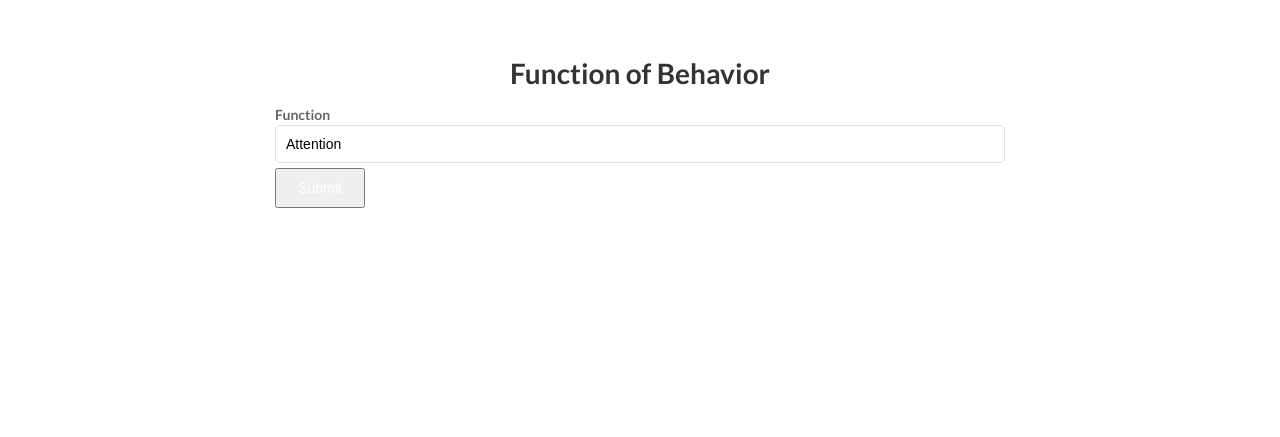
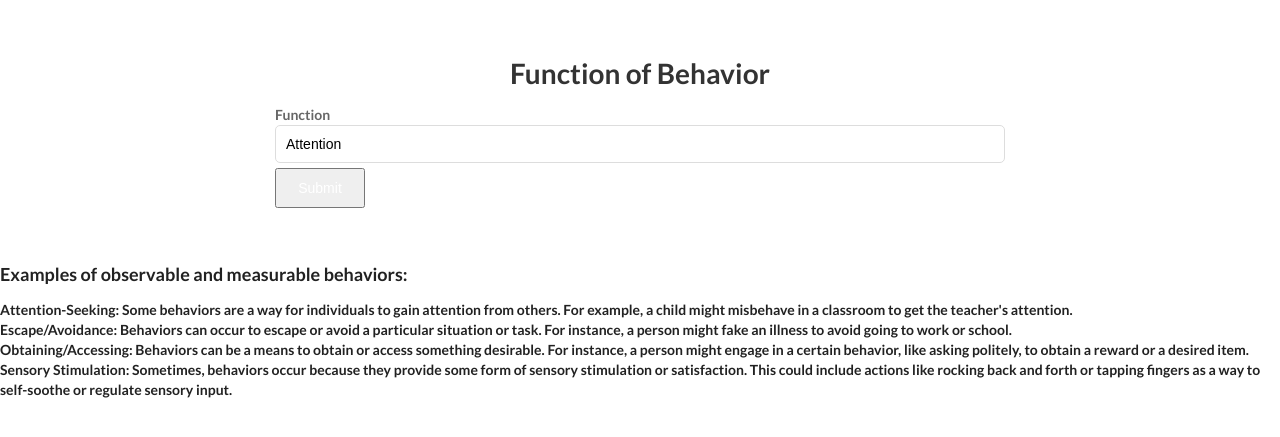
Before and after one commit to moon0505/fbeda, a Django app: page /update_function/2/ in a window 1280 px wide. Shown: the part 36-473 px from the top of the page. Run offline with Django 3.2, Linux system fonts and the light colour scheme; data comes from the database, SQL or seed files in the repository; both versions use the stored data as it was after the commit; parts of the project's set-up code (start-up, migrations or seed data) failed here and were passed over; some libraries are stand-ins or nearby versions.

Commit message:
working on consequence

```diff
--- a/bip/templates/bip/create_function.html
+++ b/bip/templates/bip/create_function.html
@@ -20,6 +20,25 @@
     </div>
   </div>
 
+
+
+ <!-- CARD OUTLINE -->
+ <div class='container'>
+
+  <div class="card border mb-3">
+     <div class="card-body">
+
+       <ul>
+         <h3>Examples of observable and measurable behaviors:</h2>
+           <li><b>Attention-Seeking: Some behaviors are a way for individuals to gain attention from others. For example, a child might misbehave in a classroom to get the teacher's attention.</li>
+           <li>Escape/Avoidance: Behaviors can occur to escape or avoid a particular situation or task. For instance, a person might fake an illness to avoid going to work or school. </li>
+           <li>Obtaining/Accessing: Behaviors can be a means to obtain or access something desirable. For instance, a person might engage in a certain behavior, like asking politely, to obtain a reward or a desired item.</li>
+           <li>Sensory Stimulation: Sometimes, behaviors occur because they provide some form of sensory stimulation or satisfaction. This could include actions like rocking back and forth or tapping fingers as a way to self-soothe or regulate sensory input.</li>
+           </ul>
+
+             </div>
+       </div>
+ </div>
 </body>
 
 
--- a/bip/templates/bip/delete_post.html
+++ b/bip/templates/bip/delete_post.html
@@ -20,6 +20,8 @@
 
     <input class="btn btn-danger" type="submit" name="Confirm">
 
+
+
    </form>
 
   </div>
--- a/bip/templates/partials/nav.html
+++ b/bip/templates/partials/nav.html
@@ -4,7 +4,7 @@
           <div class="navbar navbar-expand-lg">
                     {% if user.is_authenticated  %}
                     <div class="navbar-new">
-                    <h1 class="logo"> <a class="colorwhite" href="">FBDEA ({{ user.username }})</a></h1>
+                    <h1 class="logo"> <a class="colorwhite" href="">FBA/EDA ({{ user.username }})</a></h1>
           </div>
 
               <a class='colorwhite' class="nav-item nav-link" href="{% url 'bip:logout' %}"  >Log out</a>
--- a/bip/urls.py
+++ b/bip/urls.py
@@ -131,6 +131,9 @@ urlpatterns = [
 
 
     path('function/<pk>/', views.function_view, name='function'),
+    path('consequence/<pk>/', views.consequence_view, name='consequence'),
+
+
 
     path('anticedent/<pk>/', views.anticedent_view, name='anticedent'),
 
--- a/bip/views.py
+++ b/bip/views.py
@@ -45,6 +45,7 @@ from .utils import  (
     get_duration_bar_chart,
     get_pie__chart_consequence,
     get_box_plot_function,
+    get_box_plot_consequence,
 
 
     )
@@ -345,17 +346,25 @@ def dashboard(request, pk):
 
     student_behaviors = student.case_set.all()
 
+    student_duration = Case.objects.filter(student__id=pk).values('duration')
+
+
+    firstduration = student_duration.first()
+
+    print(firstduration)
+
+
+
     behavior = Behavior.objects.all()
 
-    case = Case.objects.all()
 
     context = {
     'student_behaviors':student_behaviors,
     "student":student,
-    'case':case,
+    'student_duration':student_duration,
+    'firstduration':firstduration,
 
                }
-
 
     return render(request, 'bip/dashboard.html',context, )
 
@@ -1255,6 +1264,81 @@ def function_view(request,pk):
 
 
     return render(request, 'bip/function.html', context)
+
+
+
+def consequence_view(request,pk):
+
+    student = get_object_or_404(Student, pk=pk)
+    student_cases = student.case_set.all()
+
+
+
+    data = models.Case.objects.filter(student__id=pk).values('behavior__behaviorincident','anticedent__anticedentincident','function__behaviorfunction', 'consequence__behaviorconsequence','date_created','time','id')
+
+    cases_df = pd.DataFrame(data)
+
+    cases_df.columns = cases_df.columns.str.replace('behavior__behaviorincident', 'Behavior')
+    cases_df.columns = cases_df.columns.str.replace('anticedent__anticedentincident', 'Anticedent')
+    cases_df.columns = cases_df.columns.str.replace('function__behaviorfunction', 'Function')
+    cases_df.columns = cases_df.columns.str.replace('consequence__behaviorconsequence', 'Consequence')
+    cases_df.columns = cases_df.columns.str.replace('date_created', 'Date')
+    cases_df.columns = cases_df.columns.str.replace('time', 'Time')
+    cases_df.columns = cases_df.columns.str.replace('id', 'ID')
+
+
+    df_consequence = cases_df['Consequence']
+
+
+    box_graph_consequence = get_box_plot_consequence( x= df_consequence, data=cases_df)
+
+
+    # correationxxxxxxxxxxxxxx
+
+    behavior = pd.get_dummies(cases_df['Behavior'])
+
+    anticedent = pd.get_dummies(cases_df['Anticedent'])
+
+    function = pd.get_dummies(cases_df['Function'])
+
+    consequence = pd.get_dummies(cases_df['Consequence'])
+
+
+    df_matrix = pd.concat([cases_df,behavior,consequence], axis=1)
+
+    df_matrix.drop(['Behavior','Anticedent','Function', 'Consequence', 'Date','Time','ID'],axis=1,inplace=True)
+
+    matrix = df_matrix.corr().round(2)
+
+# stopped here
+
+
+    try:
+        filterDX = matrix[((matrix > 0.0)) & (matrix != 1.000)]
+
+        iheat_graph = get_heatmap(data=filterDX)
+    except:
+        pass
+
+
+    iclustermap_graph = None
+
+    try:
+        iclustermap_graph = get_clustermap(data=matrix)
+
+    except:
+        pass
+
+
+
+    context= {'student':student,'iclustermap_graph':iclustermap_graph,
+    'iheat_graph':iheat_graph,
+    'box_graph_consequence':box_graph_consequence,}
+
+
+    return render(request, 'bip/consequence.html', context)
+
+
 
 
 def anticedent_view(request,pk):
```
Also changed, not shown: bip/templates/bip/dashboard.html (+12 -0 lines), bip/utils.py (+24 -0 lines), bip/templates/bip/consequence.html (added), db.sqlite3.
